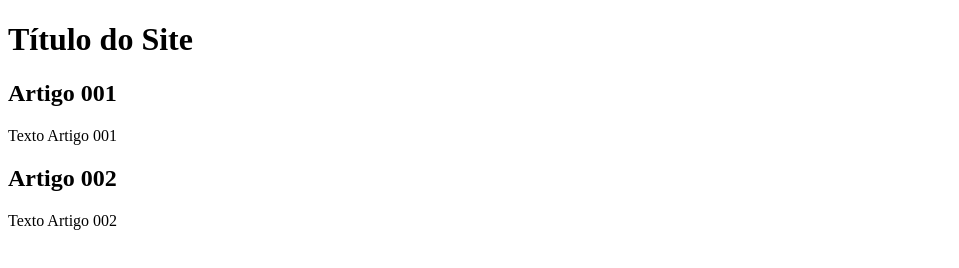
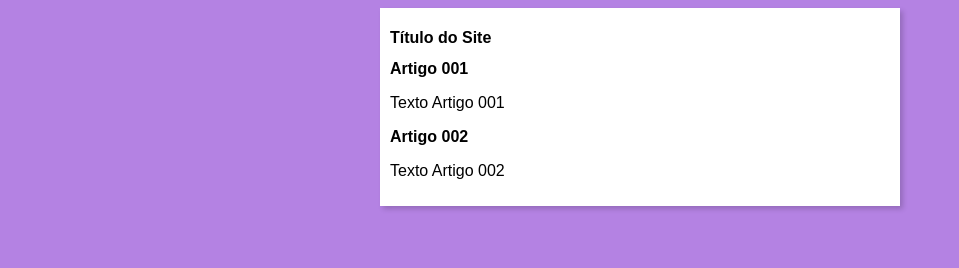
Before and after one commit to ChrislleyOliveira/Projeto-Site, a plain HTML site: page index.html in a window 1280 px wide. Shown: the whole page, without its empty margins (0-959 px from the left). Drawn offline with Linux system fonts and the light colour scheme.

Commit message:
Iniciei o design

```diff
--- a/index.html
+++ b/index.html
@@ -4,6 +4,7 @@
     <meta charset="UTF-8">
     <meta name="viewport" content="width=device-width, initial-scale=1.0">
     <title>Título do Site</title>
+    <link rel="stylesheet" href="style.css">
 </head>
 <body>
     <main>
--- /dev/null
+++ b/style.css
@@ -0,0 +1,17 @@
+* {
+font-family:Arial, Helvetica, sans-serif;
+font-size: 16px;
+}
+
+body {
+background-color: rgb(180, 130, 227);
+
+}
+
+main{
+background-color: white;
+width: 500px;
+margin:auto;
+padding: 10px;
+box-shadow: 3px 3px 5px rgba(0, 0, 0, 0.175);
+}
```
